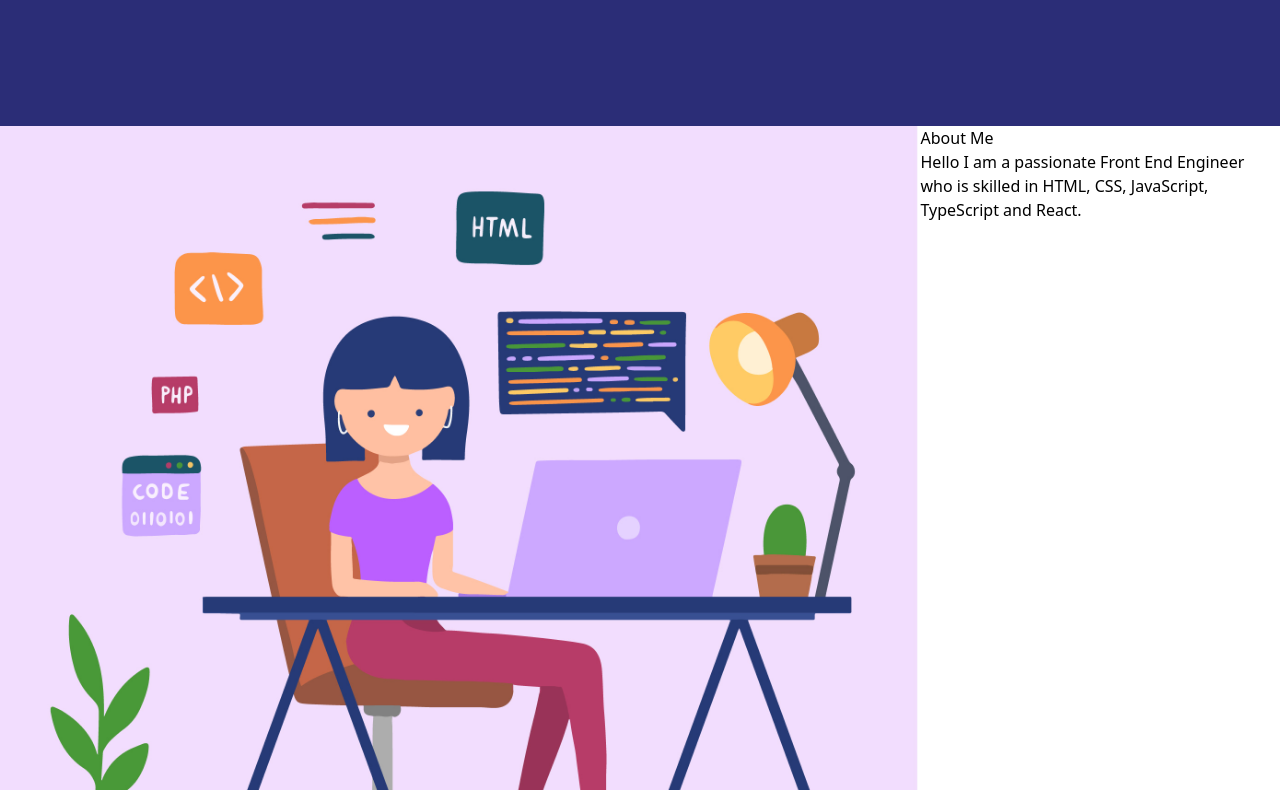
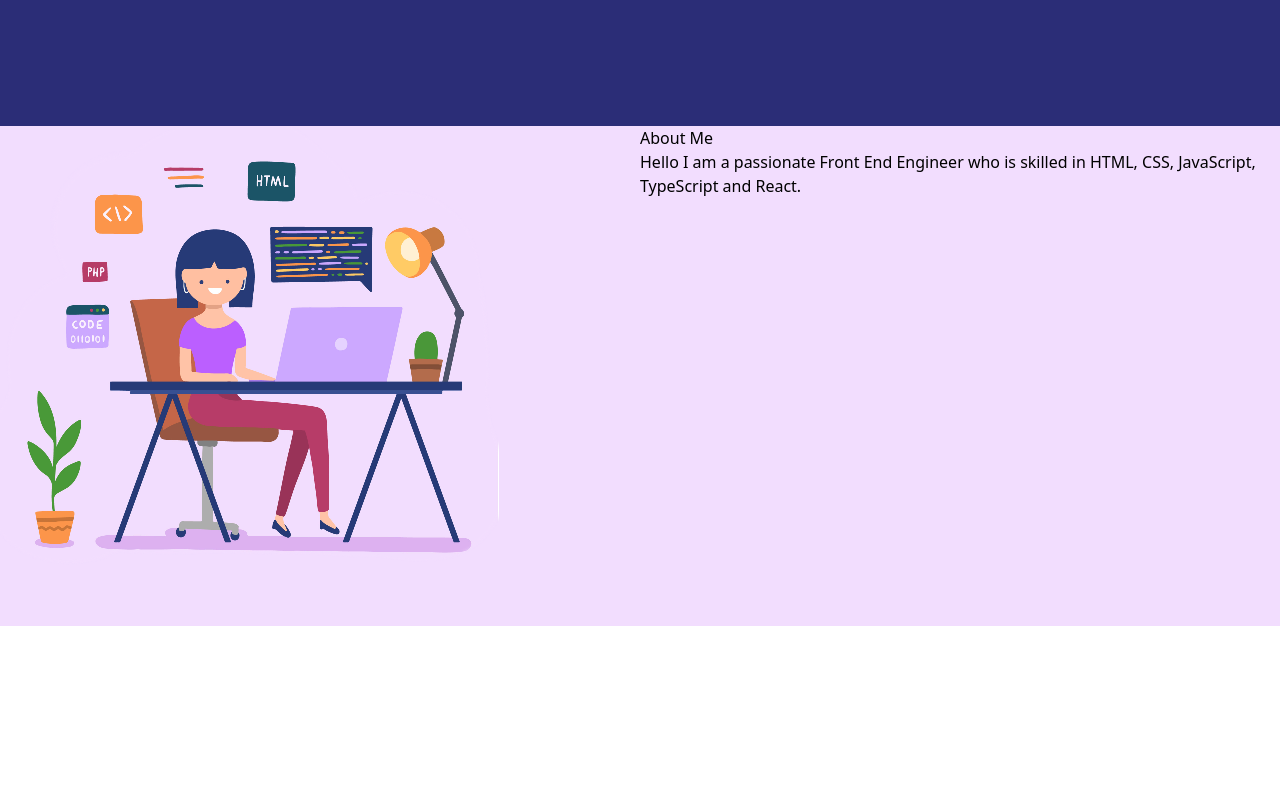
Before and after one commit to mihosri/portfolio2, a React (Create React App) app: page / in a window 1280 px wide. Shown: the part 530-1320 px from the top of the page. After the commit the page ends 1156 px from the top, so only its background shows below. Built offline with nearby package versions, Linux system fonts and the light colour scheme.

Commit message:
replaced image for about component

```diff
--- a/src/App.css
+++ b/src/App.css
@@ -3,22 +3,25 @@
 @tailwind utilities;
 
 header ul li {
-    @apply px-3
+  @apply px-3;
 }
 
-.bg-primary{
-    background: rgb(85, 81, 227)
+.bg-primary {
+  background: rgb(85, 81, 227);
 }
 
-.bg-secondary{
-    background: #2b2d77
+.bg-secondary {
+  background: #2b2d77;
 }
 
-
-.mobile-nav{
-    @apply fixed top-10 left-0 bg-gray-600 w-full h-1/6;
+.mobile-nav {
+  @apply fixed top-10 left-0 bg-gray-600 w-full h-1/6;
 }
 
-.mobile-nav li{
-    @apply w-full h-full text-center border-b-2;
+.mobile-nav li {
+  @apply w-full h-full text-center border-b-2;
 }
+
+.bgcolor {
+  background-color: rgba(242, 221, 254, 255);
+}
--- a/src/components/About.js
+++ b/src/components/About.js
@@ -1,11 +1,11 @@
-import AboutImg from '../assets/aboutImg.jpg'
+import AboutImg from '../assets/aboutpic.png'
 export default function About() {
   return (
-    <section className='flex'>
-      <div>
+    <section className="flex bgcolor">
+      <div className="w-1/2">
         <img src={AboutImg} />
       </div>
-      <div>
+      <div className="w-1/2">
         <h1>About Me</h1>
         <p>
           Hello I am a passionate Front End Engineer who is skilled in HTML,
```
Also changed, not shown: src/assets/aboutpic.png (added).
